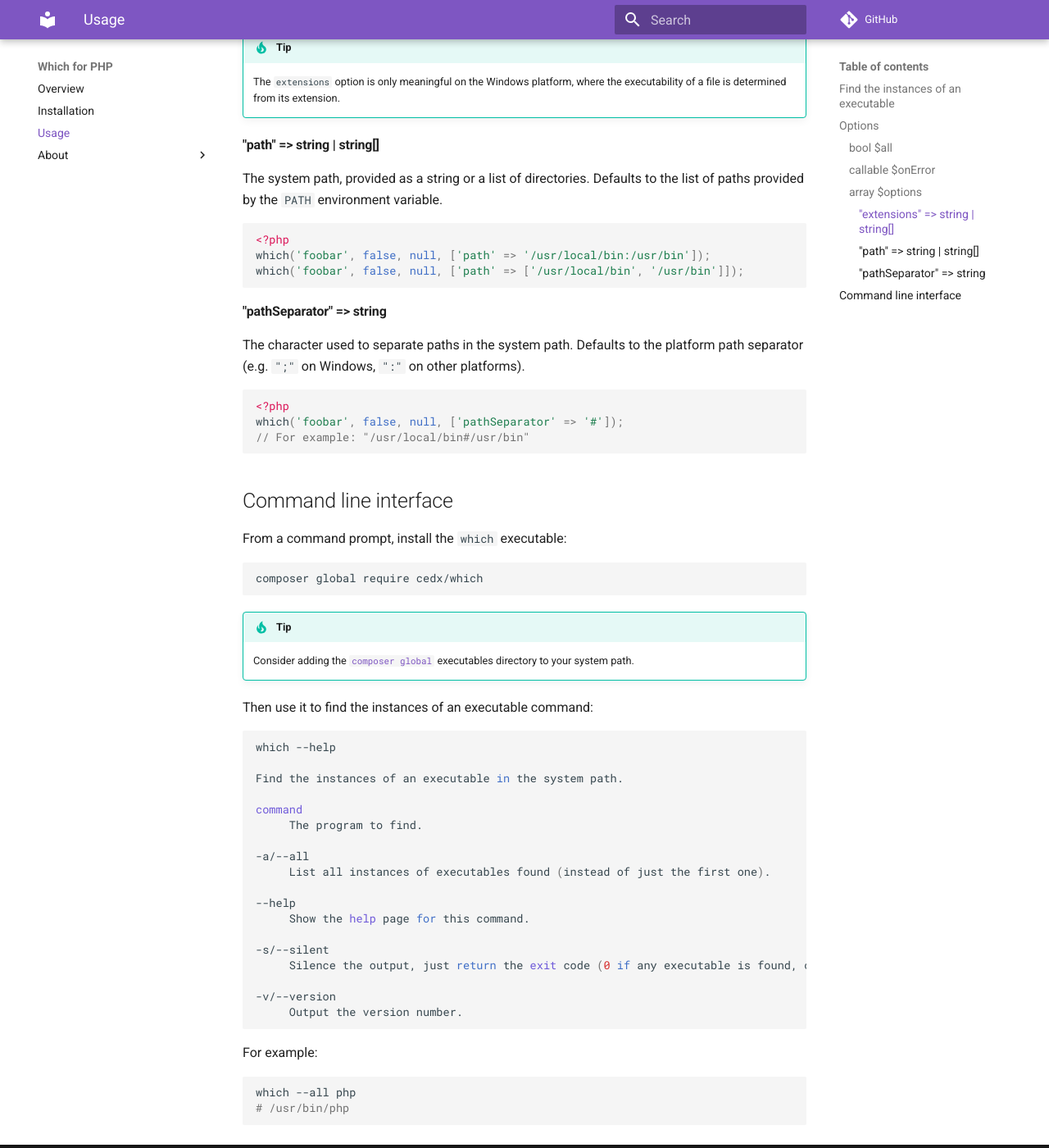
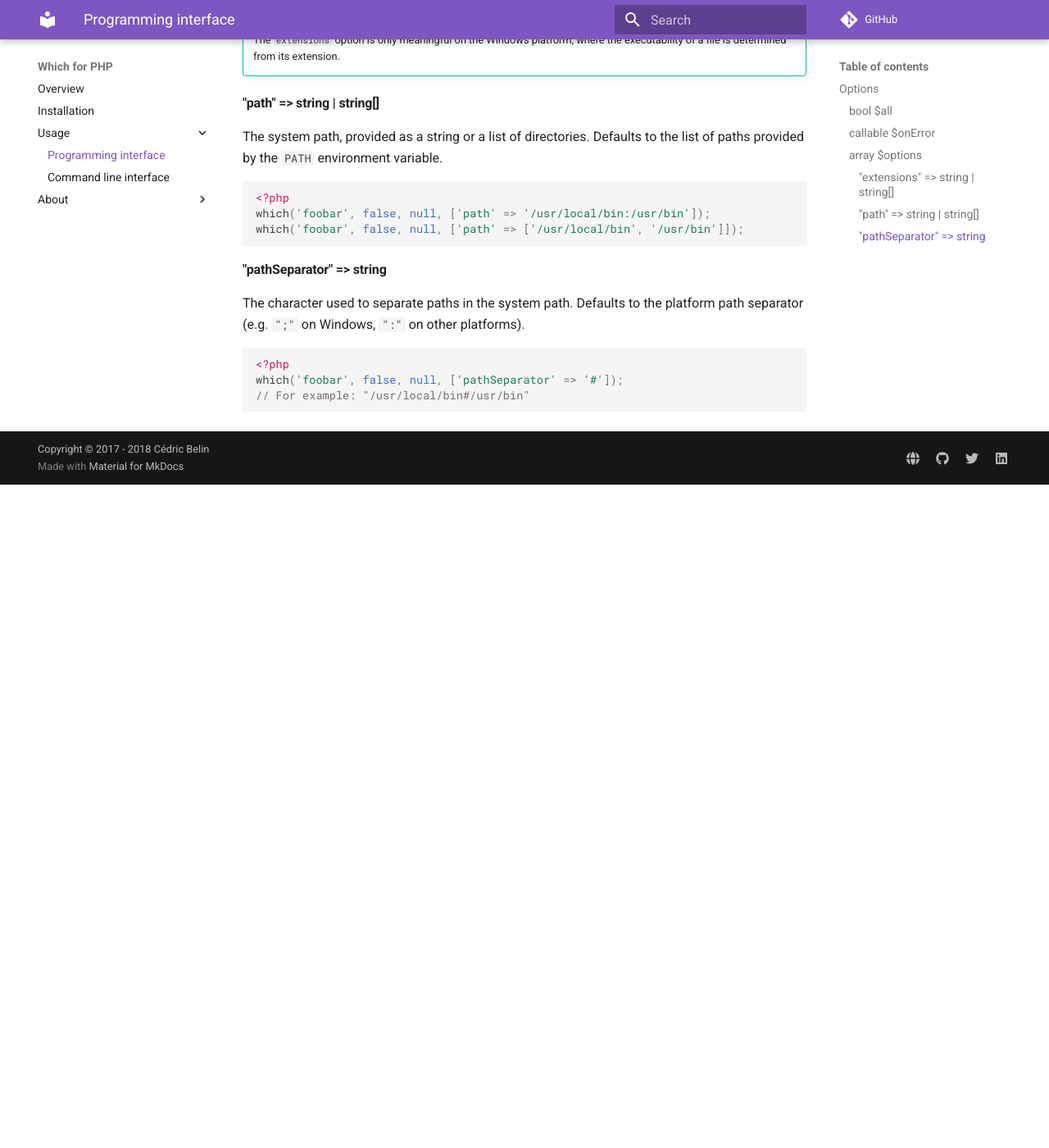
Before and after one commit to cedx/which.php, an MkDocs documentation site: the page built from doc/usage/api.md, in a window 1280 px wide and 1400 px high, scrolled down 1656 px. Shown: the whole window at 82% size. Built offline with MkDocs 1.6.1 and Material for MkDocs 9.7.7, drawn with Linux system fonts in a browser that asks for light colours; comment, search, counter and statistics services are not loaded; old or Windows-style settings are respelled for this version of MkDocs; after the commit the page ends 2247 px from its top, so only the background shows below that; some of the changed text lies outside the part shown.

Commit message:
Updated the user guilde

````diff
--- a/doc/usage.md
+++ b/doc/usage/api.md
@@ -1,9 +1,7 @@
 path: blob/master/lib
 source: which.php
 
-# Usage
-
-## Find the instances of an executable
+# Application programming interface
 This package provides a single function, `Which\which()`, allowing to locate a command in the system path:
 
 ```php
@@ -84,43 +82,3 @@ The character used to separate paths in the system path. Defaults to the platfor
 which('foobar', false, null, ['pathSeparator' => '#']);
 // For example: "/usr/local/bin#/usr/bin"
 ```
-
-## Command line interface
-From a command prompt, install the `which` executable:
-
-```shell
-composer global require cedx/which
-```
-
-!!! tip
-    Consider adding the [`composer global`](https://getcomposer.org/doc/03-cli.md#global) executables directory to your system path.
-
-Then use it to find the instances of an executable command:
-
-```shell
-which --help
-
-Find the instances of an executable in the system path.
-
-command
-     The program to find.
-
--a/--all
-     List all instances of executables found (instead of just the first one).
-
---help
-     Show the help page for this command.
-
--s/--silent
-     Silence the output, just return the exit code (0 if any executable is found, otherwise 1).
-
--v/--version
-     Output the version number.
-```
-
-For example:
-
-```shell
-which --all php
-# /usr/bin/php
-```
--- a/mkdocs.yml
+++ b/mkdocs.yml
@@ -25,11 +25,14 @@ extra:
 markdown_extensions:
 - admonition
 - codehilite
+- meta
 
 pages:
 - Overview: index.md
 - Installation: installation.md
-- Usage: usage.md
+- Usage:
+  - Programming interface: usage/api.md
+  - Command line interface: usage/cli.md
 - About:
   - Changelog: about/changelog.md
   - License: about/license.md
````
Also changed, not shown: doc/usage/cli.md (added, +39 -0 lines).
